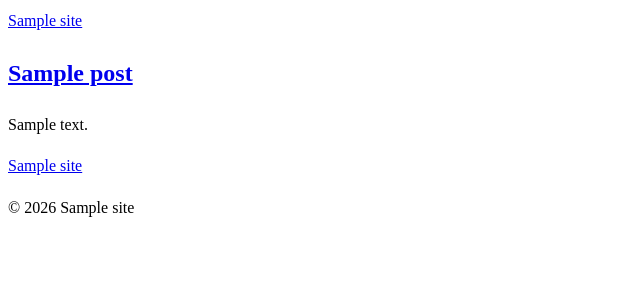
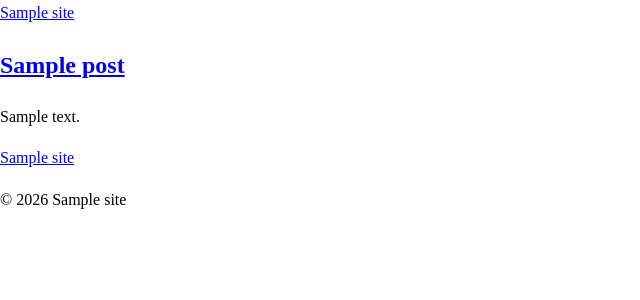
Before and after one commit to cgutierrez5000/cwl-starter-theme, a WordPress theme: template index.php in a window 1280 px wide. Shown: the top 300 px of the page, without its empty margins (0-640 px from the left). Run offline with PHP 8.4 and a stand-in for WordPress, Linux system fonts and the light colour scheme; the site name, menu and one post (Sample post) are stand-ins, and other content is empty.

Commit message:
Add CSS variables and reset

```diff
--- a/assets/css/main.css
+++ b/assets/css/main.css
@@ -12,6 +12,63 @@
     font-weight: 100 900;
     font-style: normal;
     font-display: swap;
+}
+
+/* ==========================================================================
+   Design tokens that aren't in theme.json: spacing, radii, shadows, layout.
+   Values come from docs/tokens.md. Colors and fonts come from theme.json
+   as --wp--preset--color--* and --wp--preset--font-family--*.
+   ========================================================================== */
+:root {
+    /* Spacing scale (px): 4, 8, 12, 16, 24, 32, 48, 64, 96 */
+    --space-1: 0.25rem;
+    --space-2: 0.5rem;
+    --space-3: 0.75rem;
+    --space-4: 1rem;
+    --space-5: 1.5rem;
+    --space-6: 2rem;
+    --space-7: 3rem;
+    --space-8: 4rem;
+    --space-9: 6rem;
+
+    /* Corner radii */
+    --radius-sm: 8px;
+    --radius-md: 18px;
+    --radius-lg: 32px;
+    --radius-pill: 999px;
+
+    /* Layout */
+    --content-width: 1240px;
+    --gutter: 20px;
+}
+
+/* Mobile gutter */
+@media (max-width: 760px) {
+    :root {
+        --gutter: 16px;
+    }
+}
+
+/* ==========================================================================
+   Reset: a small, modern starting point.
+   ========================================================================== */
+*,
+*::before,
+*::after {
+    box-sizing: border-box;
+    /* Padding and borders count inside the width. */
+}
+
+body {
+    margin: 0;
+}
+
+img,
+picture,
+svg {
+    display: block;
+    max-width: 100%;
+    height: auto;
 }
 
 /* Base page styles. Colors and fonts come from theme.json (see docs/tokens.md). */
```
